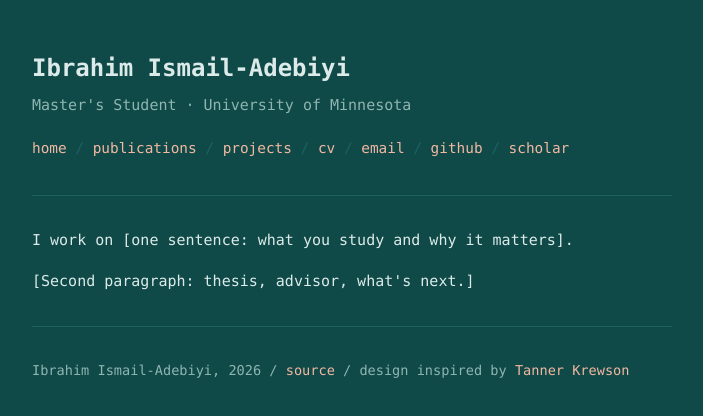
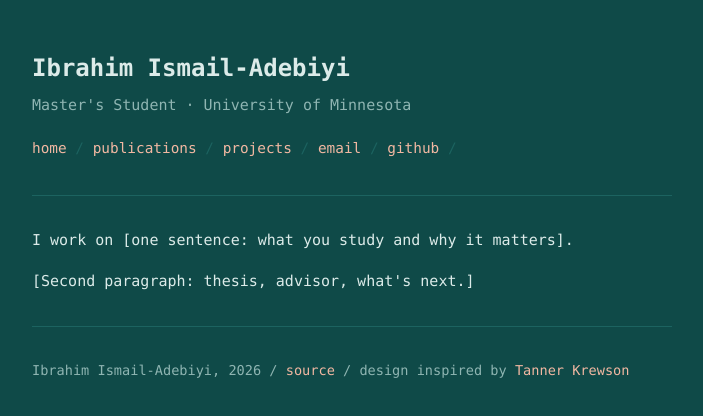
Before and after one commit to ibrahimiadebiyi/ibrahimiadebiyi.github.io, a SvelteKit app: page / in a window 1280 px wide. Shown: the top 416 px of the page, without its empty margins (288-991 px from the left). Built offline with nearby package versions, Linux system fonts and the light colour scheme.

Commit message:
Temp disabling

```diff
--- a/src/routes/+layout.svelte
+++ b/src/routes/+layout.svelte
@@ -14,10 +14,10 @@
       <a href="/">home</a> /
       <a href="/publications">publications</a> /
       <a href="/projects">projects</a> /
-      <a href="/cv.pdf">cv</a> /
+      <!-- <a href="/cv.pdf">cv</a> / -->
       <a href="mailto:ismai128@umn.edu">email</a> /
       <a href="https://github.com/ibrahimiadebiyi">github</a> /
-      <a href="https://scholar.google.com/citations?user=...">scholar</a>
+      <!-- <a href="https://scholar.google.com/citations?user=...">scholar</a> -->
     </nav>
   </header>
 
```
